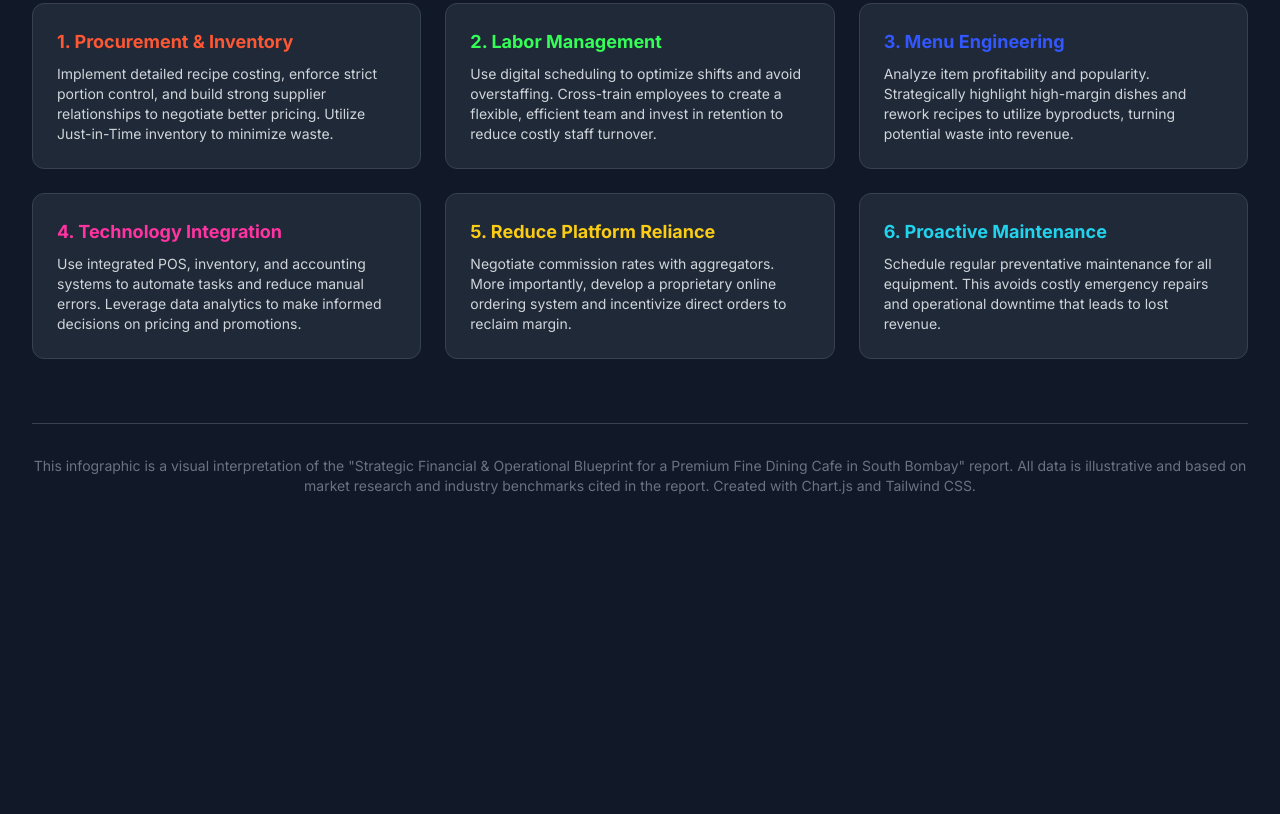
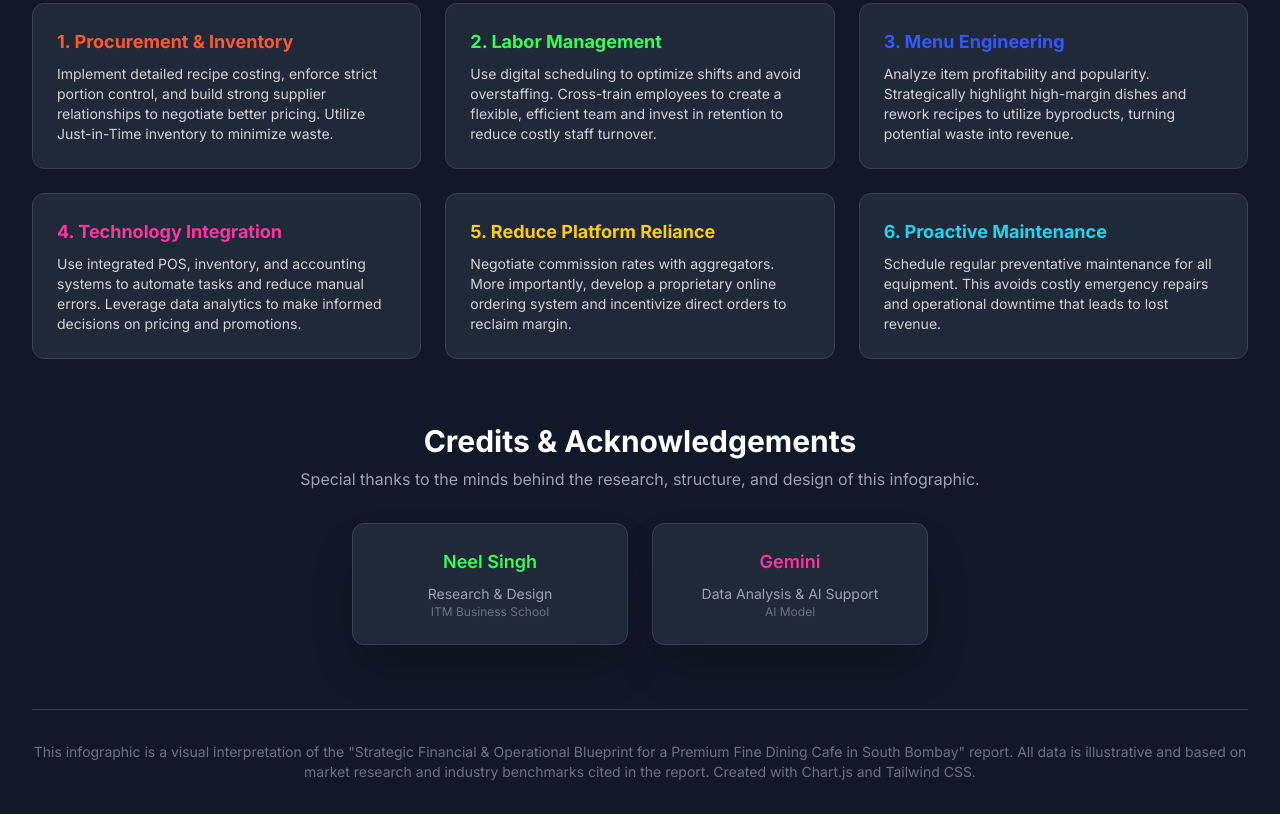
Before and after one commit to dyrok/rest-research, a plain HTML site: page index.html in a window 1280 px wide. Shown: the part 3751-4565 px from the top of the page. Before the commit the page ends 4279 px from the top, so only its background shows below. Drawn offline with nearby package versions, Linux system fonts and the light colour scheme.

Commit message:
Update index.html
add credits

```diff
--- a/index.html
+++ b/index.html
@@ -289,6 +289,25 @@
         </div>
       </section>
 
+      <section id="credits" class="mt-16">
+  <div class="text-center mb-8">
+    <h2 class="text-3xl font-bold text-white">Credits & Acknowledgements</h2>
+    <p class="text-gray-400 mt-2">Special thanks to the minds behind the research, structure, and design of this infographic.</p>
+  </div>
+  <div class="max-w-xl mx-auto grid grid-cols-1 sm:grid-cols-2 gap-6">
+    <div class="card p-6 rounded-xl shadow-2xl text-center">
+      <h3 class="text-lg font-semibold text-[#33FF57]">Neel Singh</h3>
+      <p class="text-sm text-gray-400 mt-2">Research & Design</p>
+      <p class="text-xs text-gray-500">ITM Business School</p>
+    </div>
+    <div class="card p-6 rounded-xl shadow-2xl text-center">
+      <h3 class="text-lg font-semibold text-[#FF33A1]">Gemini</h3>
+      <p class="text-sm text-gray-400 mt-2">Data Analysis & AI Support</p>
+      <p class="text-xs text-gray-500">AI Model</p>
+    </div>
+  </div>
+</section>
+
     </main>
 
     <footer class="text-center mt-16 border-t border-gray-700 pt-8">
```
